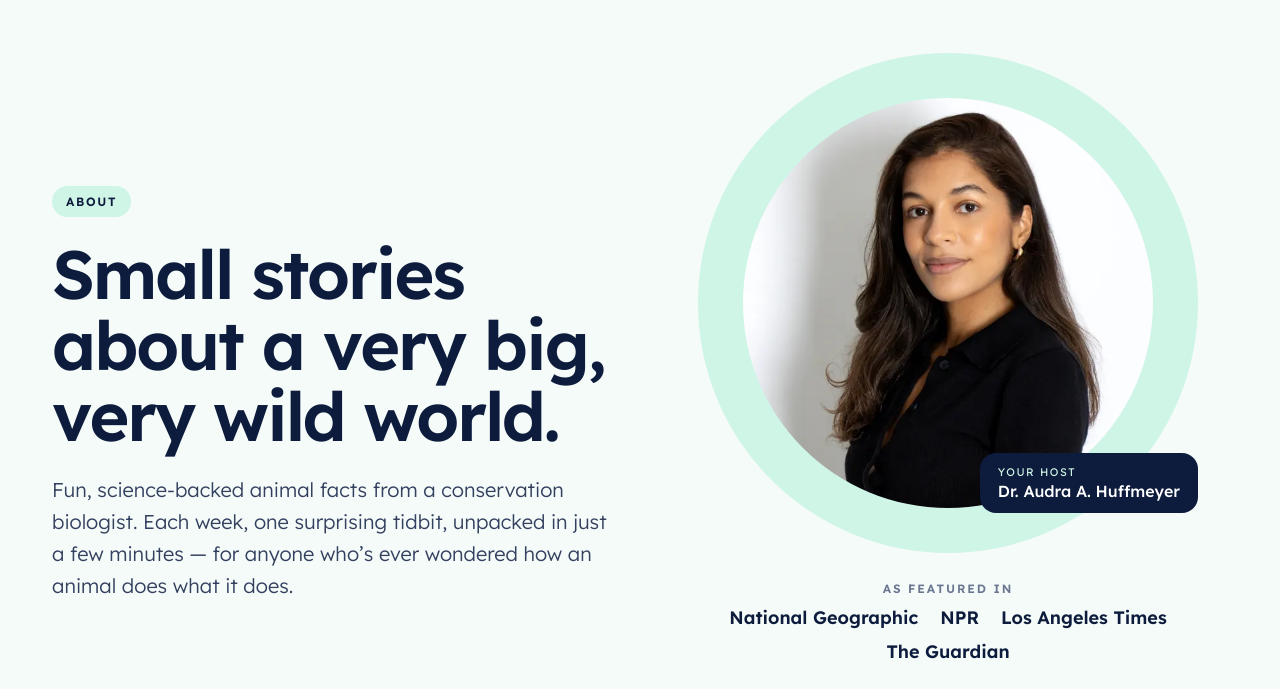
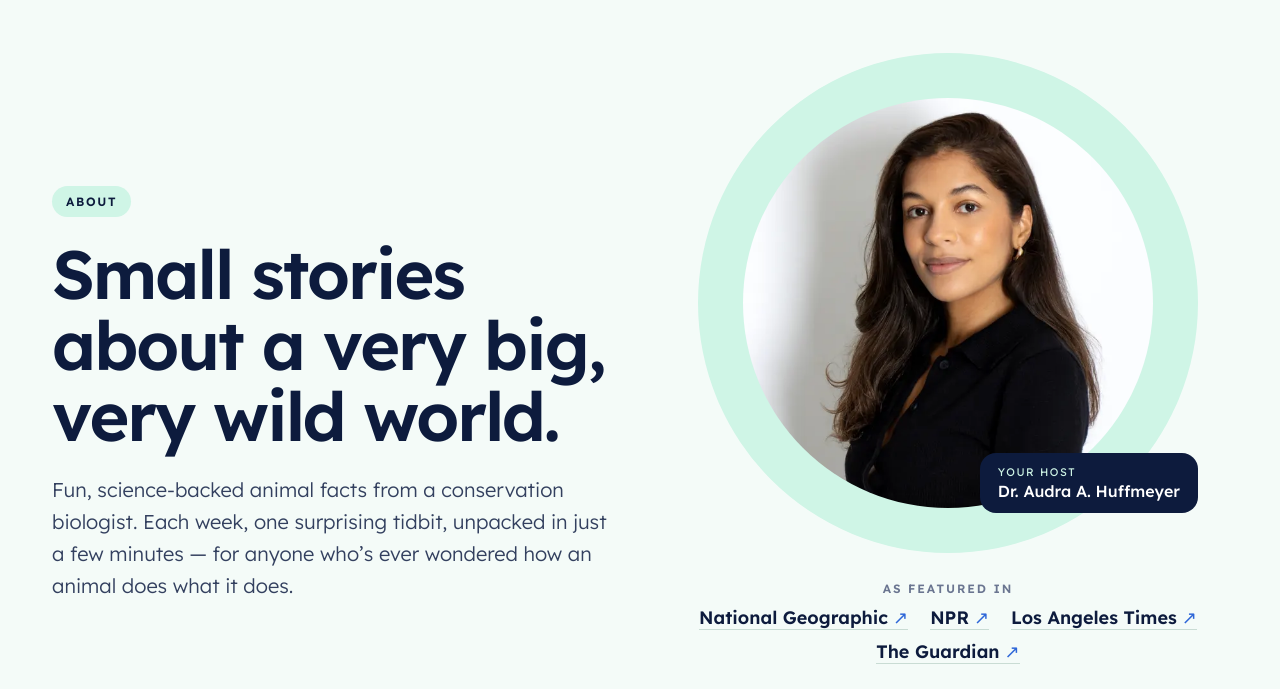
Before and after one commit to ahuffmeyer-hub/wildlife-tidbits, a plain HTML site: page about.html in a window 1280 px wide. Shown: the part 103-792 px from the top of the page. Drawn offline with Linux system fonts and the light colour scheme.

Commit message:
Make press links visibly clickable
Co-Authored-By: Claude Opus 5.5 <noreply@anthropic.com>
Claude-Session: https://claude.ai/code/session_01C4uhNu4MQNYaJvsjDmgmFP

```diff
--- a/styles.css
+++ b/styles.css
@@ -215,7 +215,8 @@ img { display: block; }
 .press { display: flex; flex-direction: column; gap: 10px; align-items: center; text-align: center; }
 .press .eyebrow { color: var(--muted); }
 .press-list { display: flex; gap: 10px 22px; flex-wrap: wrap; justify-content: center; font-size: 18px; font-weight: 600; }
-.press-list a { color: var(--ink); text-decoration: none; border-bottom: 1.5px solid transparent; transition: color .2s, border-color .2s; }
+.press-list a { color: var(--ink); text-decoration: none; border-bottom: 1.5px solid var(--border); transition: color .2s, border-color .2s; }
+.press-list a::after { content: " ↗"; font-weight: 400; color: var(--blue); }
 .press-list a:hover, .press-list a:focus-visible { color: var(--blue); border-bottom-color: var(--blue); }
 .outline-btn {
   align-self: center; font-size: 15px; font-weight: 500; color: var(--ink); text-decoration: none;
```
